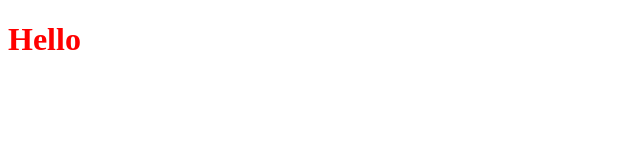
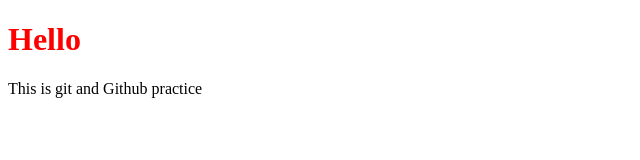
Before and after one commit to Madhu-9391/Demo, a plain HTML site: page Frontend/index.html in a window 1280 px wide. Shown: the whole page, without its empty margins (0-640 px from the left). Drawn offline with Linux system fonts and the light colour scheme.

Commit message:
added a paragraph

```diff
--- a/Frontend/index.html
+++ b/Frontend/index.html
@@ -7,5 +7,6 @@
 </head>
 <body>
     <h1 style="color:red;">Hello</h1>
+    <p>This is git and Github practice</p>
 </body>
 </html>
```
